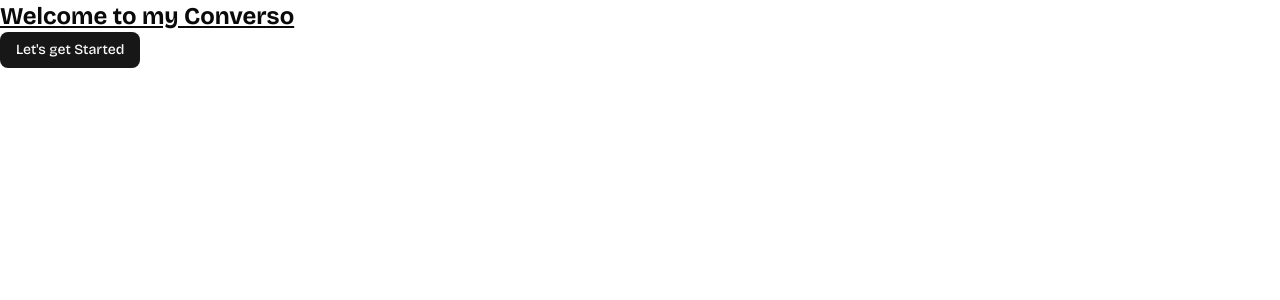
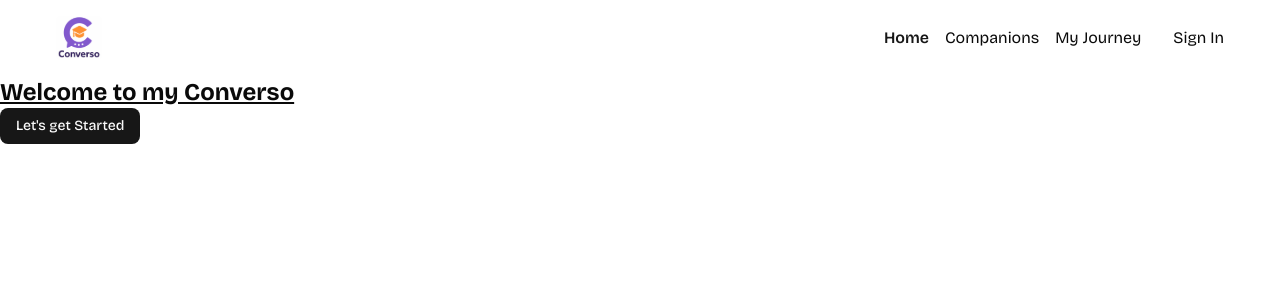
Before and after one commit to itsxdamdam/converso, a Next.js app: page / in a window 1280 px wide. Shown: the top 300 px of the page. Built offline with nearby package versions, Linux system fonts and the light colour scheme.

Commit message:
implement navbar

```diff
--- a/app/layout.tsx
+++ b/app/layout.tsx
@@ -1,6 +1,7 @@
 import type { Metadata } from "next";
 import { Bricolage_Grotesque } from "next/font/google";
 import "./globals.css";
+import Navbar from "@/components/Navbar";
 
 const bricolage = Bricolage_Grotesque({
   variable: "--font-bricolage",
@@ -19,7 +20,10 @@
 }>) {
   return (
     <html lang="en">
-      <body className={`${bricolage.variable} antialiased`}>{children}</body>
+      <body className={`${bricolage.variable} antialiased`}>
+        <Navbar />
+        {children}
+      </body>
     </html>
   );
 }
--- /dev/null
+++ b/components/NavItems.tsx
@@ -0,0 +1,30 @@
+"use client";
+
+import { cn } from "@/lib/utils";
+import Link from "next/link";
+import { usePathname } from "next/navigation";
+
+const navItems = [
+  { label: "Home", href: "/" },
+  { label: "Companions", href: "/companions" },
+  { label: "My Journey", href: "/my-journey" },
+];
+
+const NavItems = () => {
+  const pathname = usePathname();
+  return (
+    <nav className="flex items-center gap-4">
+      {navItems.map(({ label, href }) => (
+        <Link
+          href={href}
+          key={label}
+          className={cn(pathname === href && "text-primary font-semibold")}
+        >
+          {label}
+        </Link>
+      ))}
+    </nav>
+  );
+};
+
+export default NavItems;
--- /dev/null
+++ b/components/Navbar.tsx
@@ -0,0 +1,21 @@
+import Image from "next/image";
+import Link from "next/link";
+import NavItems from "./NavItems";
+
+const Navbar = () => {
+  return (
+    <nav className="navbar">
+      <Link href="/">
+        <div className="flex items-center gap-2 5 cursor-pointer">
+          <Image src="/images/logo.svg" alt="logo" width={46} height={44} />
+        </div>
+      </Link>
+      <div className="flex items-center gap-8">
+        <NavItems />
+        <p>Sign In</p>
+      </div>
+    </nav>
+  );
+};
+
+export default Navbar;
```
